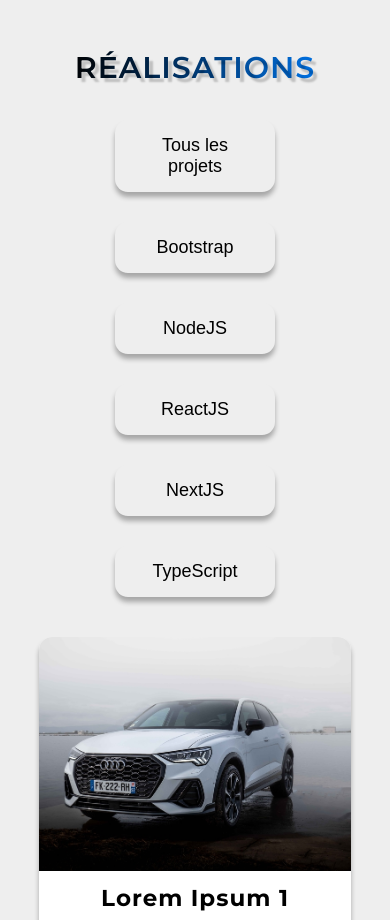
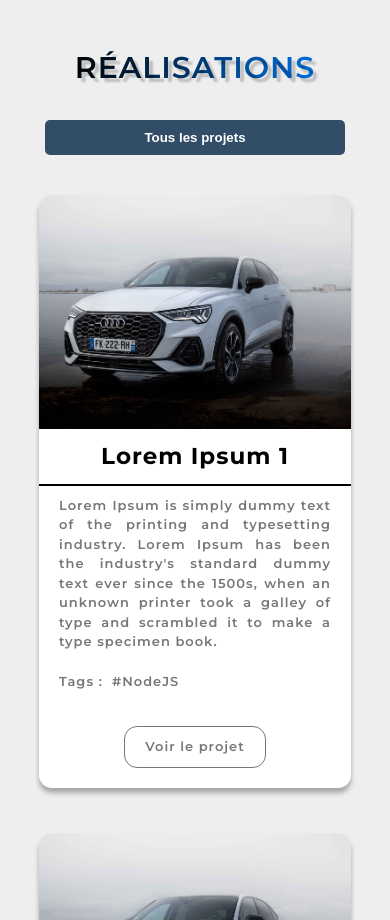
Before and after one commit to AnilC07/personal-site-React, a React (Create React App) app: page / in a window 390 px wide. Shown: the part 1960-2880 px from the top of the page. Built offline with nearby package versions, Linux system fonts and the light colour scheme.

Commit message:
fix responsive

```diff
--- a/src/components/Header/Header.css
+++ b/src/components/Header/Header.css
@@ -6,7 +6,7 @@
 }
 
 #header .header-container {
-    padding: 20rem 0;
+    padding: 22rem 0;
     position: relative;
     color: #fefefefe;
     text-align: center;
--- a/src/components/Sections/Realisations/Realisations.css
+++ b/src/components/Sections/Realisations/Realisations.css
@@ -13,11 +13,9 @@
     justify-content: center;
 }
 
-
-
-#realisations .projects-container .filter .custom-select {
+/* #realisations .projects-container .filter .custom-select {
     display: none;
-}
+} */
 
 #realisations .projects-container .filter .filter-btn {
     display: flex;
@@ -35,6 +33,45 @@
     border: none;
 }
 
+#realisations .projects-container .filter .select select{
+    appearance:unset;
+    border:none;
+    padding: 1rem;
+    border-radius: 5px;
+    -webkit-border-radius: 5px;
+    -moz-border-radius: 5px;
+    -ms-border-radius: 5px;
+    -o-border-radius: 5px;
+    background: var(--clr-grey-3);
+    width:30rem;
+    color: white;
+    font-weight: 600;
+    text-align: center;
+
+    display: none;
+}
+
+#realisations .projects-container .filter .select select:focus{
+    outline: none;
+}
+
+#realisations .projects-container .filter .select select option{
+    font-weight: 600;
+    border: none;
+    border-radius: 5px;
+    -webkit-border-radius: 5px;
+    -moz-border-radius: 5px;
+    -ms-border-radius: 5px;
+    -o-border-radius: 5px;
+    text-align: center;
+
+}
+
+#realisations .projects-container .filter .select select option:hover{
+background: var(--clr-primary-3);
+}
+
+
 #realisations .projects-container .projects {
     display: flex;
     /* justify-content: space-between; */
@@ -43,42 +80,27 @@
     padding-top: 4rem;
 }
 
-@media screen and (max-width:1239px) {
+@media screen and (min-width:768px) and (max-width:991px) {
     #realisations .projects-container .projects {
         display: flex;
         justify-content: center;
     }
 
-    /* #realisations .projects-container .filter .filter-btn {
+    #realisations .projects-container .filter .filter-btn {
         display: none;
-    } */
-
-    /* Custom select
-    #realisations .projects-container .filter .custom-select {
-        display: flex;
-        justify-content: center;
-        align-items: center;
-        border: 1px solid #777;
-        border-radius: 5px;
-        background: #fff;
-        width: 100px;
     }
 
-    #realisations .projects-container .filter .custom-select select {
-        -webkit-appearance: none;
-           -moz-appearance: none;
-                appearance: none;
-        border: none;
-        padding: 5px 8px;
+    #realisations .projects-container .filter .select select{
+        display: block;
+    }
+}
+
+@media screen and (max-width:767px){
+    #realisations .projects-container .filter .filter-btn {
+        display: none;
     }
 
-    #realisations .projects-container .filter .custom-select select:focus {
-        outline: none;
+    #realisations .projects-container .filter .select select{
+        display: block;
     }
-
-    /*  */
-
-    /* #realisations .projects-container .filter {
-        justify-content: center;
-    } */
 }
--- a/src/components/Sections/Realisations/Realisations.js
+++ b/src/components/Sections/Realisations/Realisations.js
@@ -10,11 +10,10 @@ import { useEffect, useState } from "react";
 
 const Realisations = () => {
   const [filteredProject, setFilteredProject] = useState(projets);
-  // const [selectedCompetence, setSelectedCompetence] = useState([
-  //   "Tous les projets",
-  // ]);
-  const [selectedCompetence, setSelectedCompetence] = useState([]);
-  // console.log([] === null);
+  const [selectedCompetence, setSelectedCompetence] = useState([
+    "Tous les projets",
+  ]);
+
 
   /**
    * Fonction qui set les compétences selectionnées
@@ -28,18 +27,14 @@ const Realisations = () => {
     if (selectedCompetence.includes(selectedTag)) {
       // Si oui, on la retire de la variable d'état
       setSelectedCompetence((prev) => prev.filter((el) => el !== selectedTag));
-    } else {
+    } else if (!selectedCompetence.includes(selectedTag)){
       // Sinon, on rajoute la nouvelle valeur
       // Injecte la valeur du boutton selectionée dans une variable d'état
       setSelectedCompetence((prev) => [...prev, selectedTag]);
     }
-    //         if(selectedCompetence.join(" ").includes(selectedCompetence) !== 'Tous les projets'){
-    // console.log('hello world')
-
-    //     }
-    if (selectedCompetence === []) {
-      setSelectedCompetence(["Tous les projets"]);
-    }
+    //  if(selectedCompetence.includes("Tous les projets") && selectedCompetence.length > 1){
+    //   setSelectedCompetence((prev) => [...prev, prev.filter((el) => el === "Tous les projets")])
+    // }
   };
 
   /**
@@ -49,27 +44,17 @@ const Realisations = () => {
   const filter = (selectedCompetence) => {
     // Verifie la valeur du boutton clické
 
-    if (selectedCompetence[0] === "Tous les projets") {
-      // Si oui, inject tous les projets dans la variable d'état. État par défault.
-      setFilteredProject(projets);
-    }
-    if (selectedCompetence === []) {
-      // Si oui, inject tous les projets dans la variable d'état. État par défault.
-      setSelectedCompetence(["Tous les projets"]);
-      setFilteredProject(projets);
-    }
-
     if (selectedCompetence.length > 1) {
       // Si selectedCompetence est un array avec plus d'1 elements, on boucle dessus et ajoute les projets correspondant dans la variable d'état
       let arr = [];
       selectedCompetence.map((competence) => {
-       return arr.push(
+        return arr.push(
           projets.filter((el) => el.tags.join(" ").includes(competence))
         );
         //     // return setFilteredProject((prev) =>[...prev, competence.filter(el=>el.tags.join(" ").includes(selectedCompetence) === competence)])
       });
-      arr= arr.flat();
-      console.log(arr)
+      arr = arr.flat();
+      console.log(arr);
       setFilteredProject(arr);
     } else {
       // Si différent de 'Tous les projets', filtre les projets ayant le tag associé à la valeur du boutton
@@ -77,15 +62,18 @@ const Realisations = () => {
         el.tags.join(" ").includes(selectedCompetence)
       );
       setFilteredProject(projetFiltrer);
+
+      if (selectedCompetence[0] === "Tous les projets") {
+        // Si oui, inject tous les projets dans la variable d'état. État par défault.
+        setFilteredProject(projets);
+      }
     }
   };
 
   useEffect(() => {
-    // setSelectedCompetence(["Tous les projets"]);
-    filter(selectedCompetence);
-  }, [selectedCompetence]);
-
-  useEffect(() => {
+    if(selectedCompetence === null){
+      setSelectedCompetence(['Tous les projets'])
+    }
     filter(selectedCompetence);
   }, [selectedCompetence]);
 
@@ -108,7 +96,22 @@ const Realisations = () => {
               );
             })}
           </div>
-          {/*  */}
+          <div className="select">
+            <select>
+              {competences.map((el) => {
+                const { id, competence } = el;
+                return (
+                  <option
+                    key={id}
+                    value={competence}
+                    onClick={selectedCompetence}
+                  >
+                    {competence}
+                  </option>
+                );
+              })}
+            </select>
+          </div>
         </div>
         <div className="projects">
           {filteredProject.map((projet) => {
--- a/src/components/UI/FilterButton.css
+++ b/src/components/UI/FilterButton.css
@@ -1,5 +1,5 @@
 .filter-btn button {
-    padding: 1.5rem 2rem;
+    padding: 1.5rem 1.7rem;
     border-radius: var(--border-radius);
     /* border: 1px solid black; */
     box-shadow: var(--box-shadow);
--- a/src/components/UI/FilterButton.js
+++ b/src/components/UI/FilterButton.js
@@ -5,6 +5,7 @@ import cls from 'classnames'
 import "./FilterButton.css";
 
 const FilterButton = ({ competence, id, filterOnClick, selected }) => {
+  console.log(selected)
   return (
     <button
       id="filter"
```
